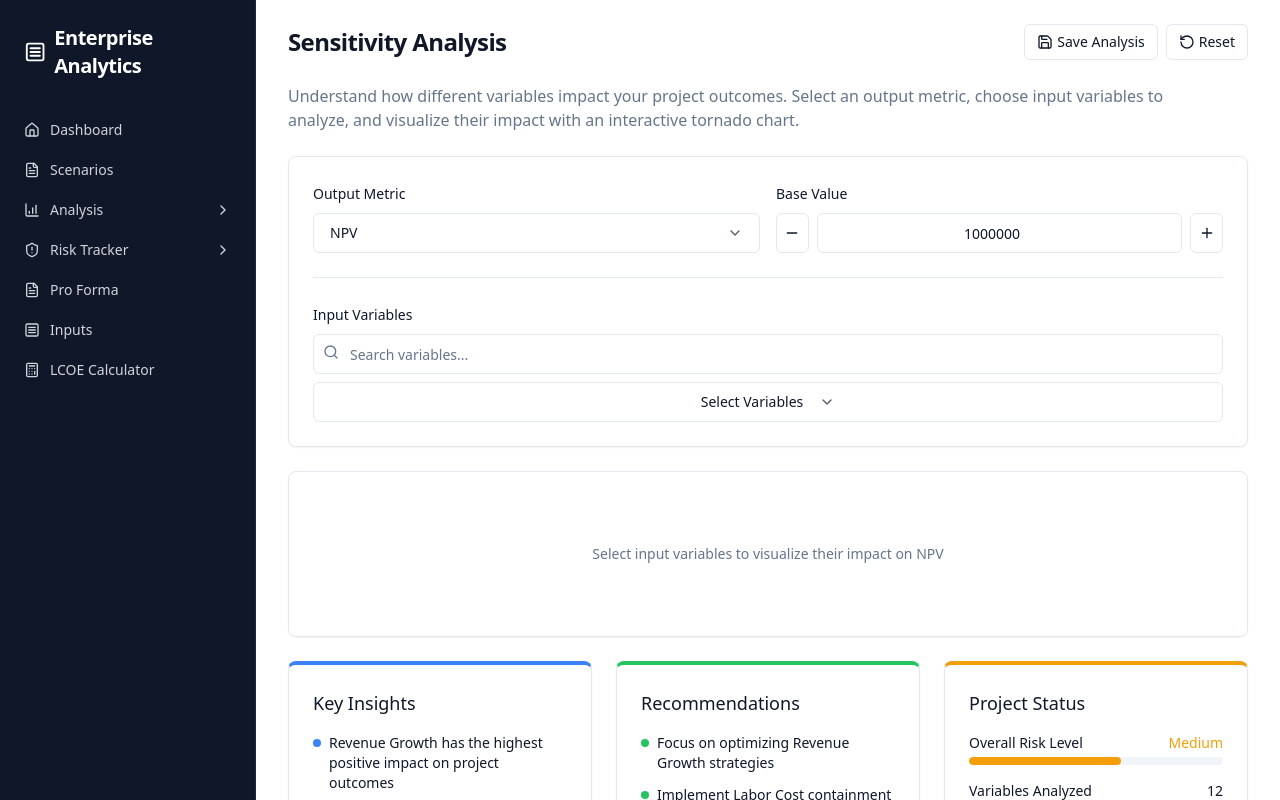
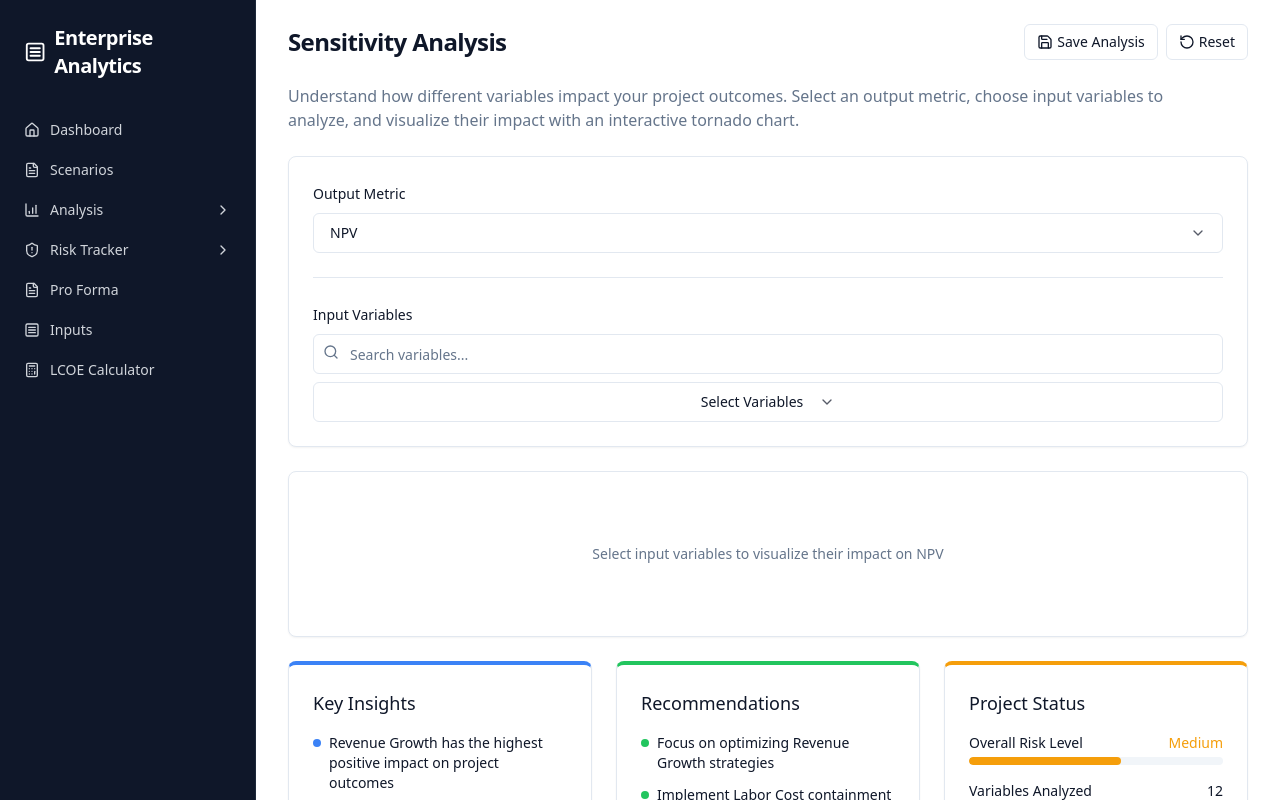
Before and after one commit to karan-raikundalia/al-app-v1-windsurf, a React (Vite) app: page / in a window 1280 px wide. Built offline with nearby package versions, Linux system fonts and the light colour scheme.

Commit message:
Remove base value input
Removes the base value input field from the sensitivity analysis page. This input is not relevant for the output variable selection.

```diff
--- a/src/components/analysis/SensitivityAnalysis.tsx
+++ b/src/components/analysis/SensitivityAnalysis.tsx
@@ -178,6 +178,7 @@ export function SensitivityAnalysis() {
           currentMetric={currentMetric}
           baseValue={baseValue}
           onBaseValueChange={handleBaseValueChange}
+          showBaseValueInput={false} // Added this prop to control base value input visibility
         />
       </DataPanel>
 
--- a/src/components/analysis/VariableControl.tsx
+++ b/src/components/analysis/VariableControl.tsx
@@ -40,6 +40,7 @@ interface VariableControlProps {
   currentMetric: string;
   baseValue: number;
   onBaseValueChange: (value: number) => void;
+  showBaseValueInput?: boolean; // New optional prop with default value
 }
 
 export function VariableControl({
@@ -50,7 +51,8 @@ export function VariableControl({
   onMetricChange,
   currentMetric,
   baseValue,
-  onBaseValueChange
+  onBaseValueChange,
+  showBaseValueInput = true // Default to true for backward compatibility
 }: VariableControlProps) {
   const [searchQuery, setSearchQuery] = useState("");
   const [filteredVariables, setFilteredVariables] = useState<AnalysisVariable[]>(availableVariables);
@@ -174,6 +176,7 @@ export function VariableControl({
           </DropdownMenu>
         </div>
 
+        {showBaseValueInput && (
           <div className="flex-1 min-w-[250px]">
             <Label htmlFor="baseValue">Base Value</Label>
             <div className="flex items-center gap-2 mt-2">
@@ -200,6 +203,7 @@ export function VariableControl({
               </Button>
             </div>
           </div>
+        )}
       </div>
 
       <Separator />
```
Lines whose indentation alone changed are shown as unchanged.
